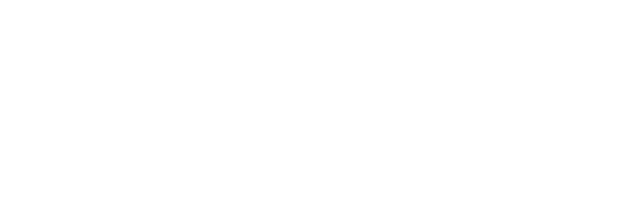
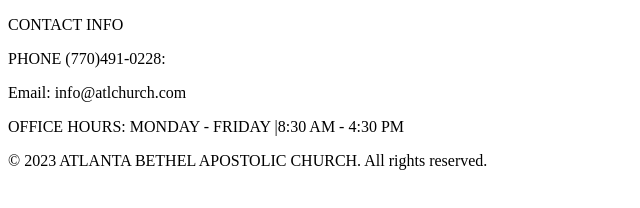
Before and after one commit to abacifm/Project-Website, a plain HTML site: page Ministries.html in a window 1280 px wide. Shown: the whole page, without its empty margins (0-640 px from the left). Drawn offline with Linux system fonts and the light colour scheme.

Commit message:
Added footer on ministries and watch page

```diff
--- a/Ministries.html
+++ b/Ministries.html
@@ -6,6 +6,26 @@
     <title>MINISTRIES</title>
 </head>
 <body>
-
+    <!-- Footer -->
+    <div class="footer">
+        <footer>
+            <div class="footer-content">
+                <div class="contact-info">
+                    <p>CONTACT INFO</p>
+                    <p>PHONE (770)491-0228:</p>
+                    <p>Email: info@atlchurch.com</p>
+                    <p>OFFICE HOURS: MONDAY - FRIDAY |8:30 AM - 4:30 PM </p>
+                </div>
+                <div class="social-media">
+                    <a href="https://facebook.com/yourpage"><i class="fab fa-facebook"></i></a>
+                    <a href="https://twitter.com/yourhandle"><i class="fab fa-twitter"></i></a>
+                    <a href="https://instagram.com/youraccount"><i class="fab fa-instagram"></i></a>
+                </div>
+            </div>
+            <div class="copyright">
+                <p>&copy; 2023 ATLANTA BETHEL APOSTOLIC CHURCH. All rights reserved.</p>
+            </div>
+        </footer>
+    </div>
 </body>
 </html>
```
Also changed, not shown: WATCH.html (+21 -1 lines).
